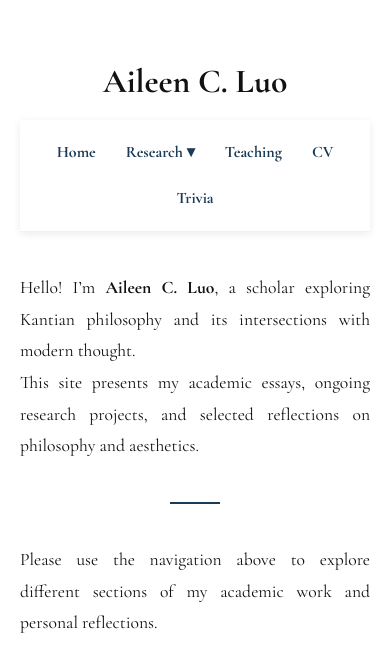
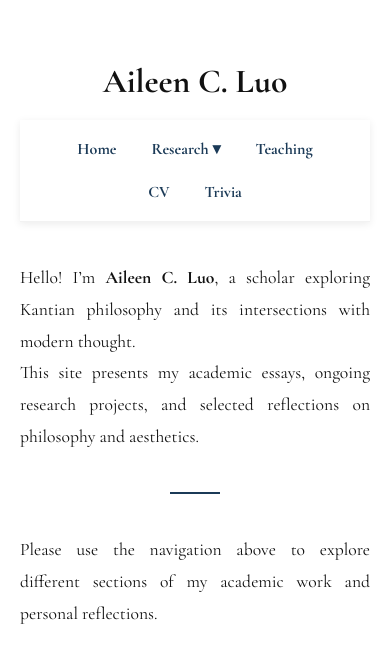
Before and after one commit to aileencluo/aileencluo.github.io, a Jekyll site: the page built from index.md, in a window 390 px wide. Shown: the top 672 px of the page. Built offline with Jekyll 4.4.1, drawn with Linux system fonts in a browser that asks for light colours.

Commit message:
Update style.css

```diff
--- a/assets/css/style.css
+++ b/assets/css/style.css
@@ -251,6 +251,12 @@ h2[id] {
     flex-wrap: wrap;          /* ✅ 允许换行 */
     justify-content: center;  /* 换行后保持居中 */
     white-space: normal;      /* 不强制一行 */
-    gap: 5px 10px !important;  /* ✅ 第一个数是行距(竖直间距)，第二个是列距(水平间距) */
+    gap: 8px 15px !important;  /* ✅ 第一个数是行距(竖直间距)，第二个是列距(水平间距) */
+  }
+
+  .navbar a,
+  .navbar .dropbtn {
+    margin-bottom: 0 !important; /* ✅ 去掉多余的竖直间距 */
+    line-height: 1.4 !important; /* ✅ 收紧按钮高度 */
   }
 }
```
